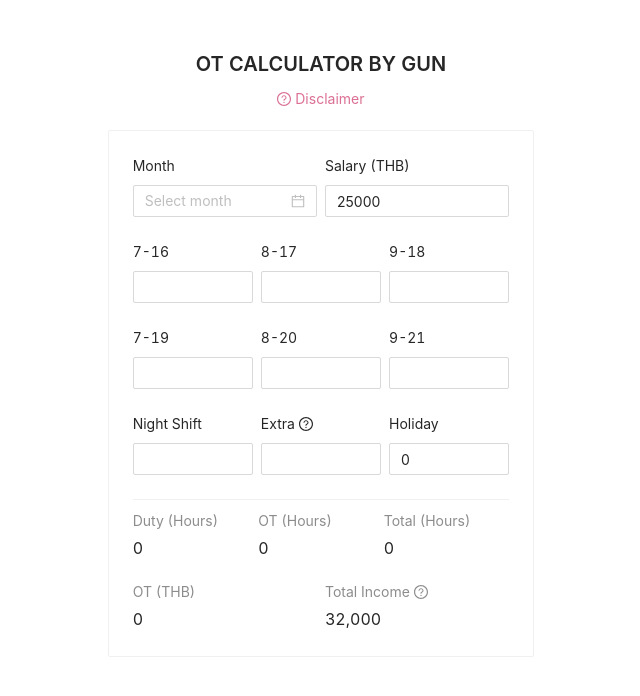
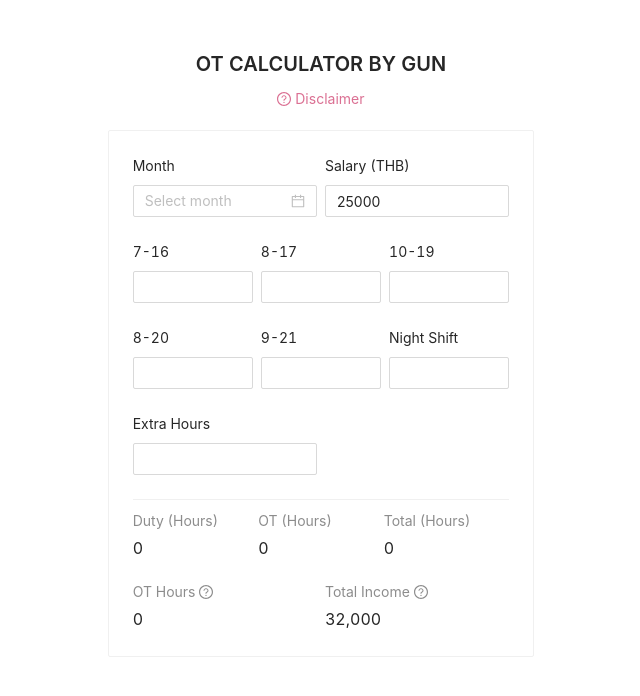
Before and after one commit to PaphobGun/ot-calculator, a React (Create React App) app: page / in a window 1280 px wide. Shown: the top 696 px of the page, without its empty margins (319-959 px from the left). Built offline with nearby package versions, Linux system fonts and the light colour scheme.

Commit message:
add default public holiday and some tooltip and remove unused input

```diff
--- a/src/App.js
+++ b/src/App.js
@@ -14,11 +14,12 @@ import {
 import { QuestionCircleOutlined } from '@ant-design/icons';
 import styled from 'styled-components';
 
+const publicHolidays = [1, 1, 0, 4, 2, 1, 2, 1, 0, 1, 0, 2];
+
 const certificate = 7000;
 
 const initialValues = {
   salary: 25000,
-  publicHoliday: 0,
 };
 
 const getOTIncome = (salary, OTHour) => {
@@ -67,17 +68,11 @@ const App = () => {
   const [totalIncome, setTotalIncome] = useState(0);
   const [dutyHours, setDutyHours] = useState(0);
   const [salary, setSalary] = useState(initialValues.salary);
-  const [publicHoliday, setPublicHoliday] = useState(
-    initialValues.publicHoliday
-  );
+  const [publicHoliday, setPublicHoliday] = useState(0);
   const [formValues, setFormValues] = useState({});
 
   const onChangeSalary = (salaryInput) => {
     setSalary(!salaryInput ? 0 : salaryInput);
-  };
-
-  const onChagePublicHoliday = (pub) => {
-    setPublicHoliday(!pub ? 0 : pub);
   };
 
   useEffect(() => {
@@ -95,6 +90,8 @@ const App = () => {
   const onChangeMonth = (momentObj) => {
     if (!momentObj) return;
 
+    setPublicHoliday(publicHolidays[momentObj.month()]);
+
     const numOfSaturdays = getAmountOfWeekDaysInMonth(momentObj, 6);
     const numOfSundays = getAmountOfWeekDaysInMonth(momentObj, 0);
     const numOfBusinessDays =
@@ -110,21 +107,11 @@ const App = () => {
   };
 
   useEffect(() => {
-    const {
-      n7am,
-      n8am,
-      n9am,
-      ot7am,
-      ot8am,
-      ot9am,
-      nightShift,
-      extra,
-    } = formValues;
+    const { n7am, n8am, n10am, ot8am, ot9am, nightShift, extra } = formValues;
 
     const [w7amHour] = calculateHourAndOT(n7am, 'day');
     const [w8amHour] = calculateHourAndOT(n8am, 'day');
-    const [w9amHour] = calculateHourAndOT(n9am, 'day');
-    const [w7amOTHour, ot7amHour] = calculateHourAndOT(ot7am, 'dayWithOT');
+    const [w10amHour] = calculateHourAndOT(n10am, 'day');
     const [w8amOTHour, ot8amHour] = calculateHourAndOT(ot8am, 'dayWithOT');
     const [w9amOTHour, ot9amHour] = calculateHourAndOT(ot9am, 'dayWithOT');
     const [nightHour, nightOT] = calculateHourAndOT(nightShift, 'night');
@@ -133,9 +120,7 @@ const App = () => {
     const totalHours =
       w7amHour +
       w8amHour +
-      w9amHour +
-      w7amOTHour +
-      ot7amHour +
+      w10amHour +
       w8amOTHour +
       ot8amHour +
       w9amOTHour +
@@ -147,7 +132,9 @@ const App = () => {
 
     setTotalHour(totalHours);
 
-    setOtHour(totalHours - dutyHours);
+    const abOTHour = totalHours - dutyHours < 0 ? 0 : totalHours - dutyHours;
+
+    setOtHour(abOTHour);
   }, [formValues, dutyHours]);
 
   return (
@@ -205,23 +192,15 @@ const App = () => {
                   </Form.Item>
                 </Col>
                 <Col span={8}>
-                  <Form.Item label="9-18" name="n9am">
+                  <Form.Item label="10-19" name="n10am">
                     <StyledInputNumber
                       min={0}
-                      onChange={(num) => onChangeDay(num, 'n9am')}
+                      onChange={(num) => onChangeDay(num, 'n10am')}
                     />
                   </Form.Item>
                 </Col>
               </Row>
               <Row gutter={8}>
-                <Col span={8}>
-                  <Form.Item label="7-19" name="ot7am">
-                    <StyledInputNumber
-                      min={0}
-                      onChange={(num) => onChangeDay(num, 'ot7am')}
-                    />
-                  </Form.Item>
-                </Col>
                 <Col span={8}>
                   <Form.Item label="8-20" name="ot8am">
                     <StyledInputNumber
@@ -238,8 +217,6 @@ const App = () => {
                     />
                   </Form.Item>
                 </Col>
-              </Row>
-              <Row gutter={8}>
                 <Col span={8}>
                   <Form.Item label="Night Shift" name="nightShift">
                     <StyledInputNumber
@@ -248,26 +225,13 @@ const App = () => {
                     />
                   </Form.Item>
                 </Col>
-                <Col span={8}>
-                  <Form.Item
-                    label={
-                      <Tooltip title="Extra Hours">
-                        Extra <QuestionCircleOutlined />
-                      </Tooltip>
-                    }
-                    name="extra"
-                  >
+              </Row>
+              <Row gutter={8}>
+                <Col span={12}>
+                  <Form.Item label="Extra Hours" name="extra">
                     <StyledInputNumber
                       min={0}
                       onChange={(num) => onChangeDay(num, 'extra')}
-                    />
-                  </Form.Item>
-                </Col>
-                <Col span={8}>
-                  <Form.Item label="Holiday" name="publicHoliday">
-                    <StyledInputNumber
-                      min={0}
-                      onChange={onChagePublicHoliday}
                     />
                   </Form.Item>
                 </Col>
@@ -288,13 +252,36 @@ const App = () => {
               </Row>
               <Row gutter={8} className="summary-row">
                 <Col span={12}>
-                  <StyledStatistic title="OT (THB)" value={OTIncome} />
+                  <StyledStatistic
+                    title={
+                      <Tooltip
+                        title={
+                          <Card>
+                            <div>({salary}/240) * 1.5</div>
+                          </Card>
+                        }
+                      >
+                        OT Hours <QuestionCircleOutlined />
+                      </Tooltip>
+                    }
+                    value={OTIncome}
+                  />
                 </Col>
                 <Col span={12}>
                   <StyledStatistic
                     // title="Total Income (THB)"
                     title={
-                      <Tooltip title="Salary + Certificate + OT in THB">
+                      <Tooltip
+                        title={
+                          <Card>
+                            <div>Salary + Cerificate + OT</div>
+                            <div>
+                              {salary} + {certificate} + {OTIncome} ={' '}
+                              {totalIncome} THB
+                            </div>
+                          </Card>
+                        }
+                      >
                         Total Income <QuestionCircleOutlined />
                       </Tooltip>
                     }
```
